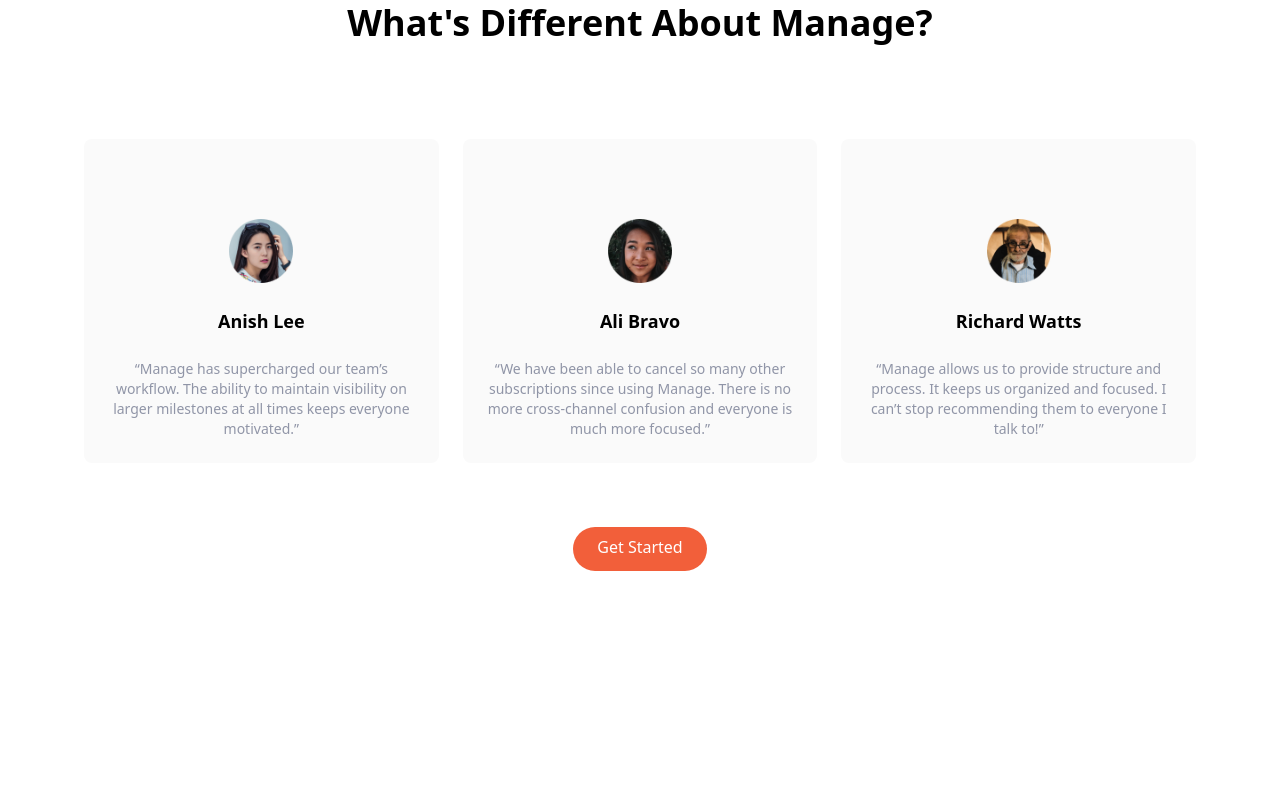
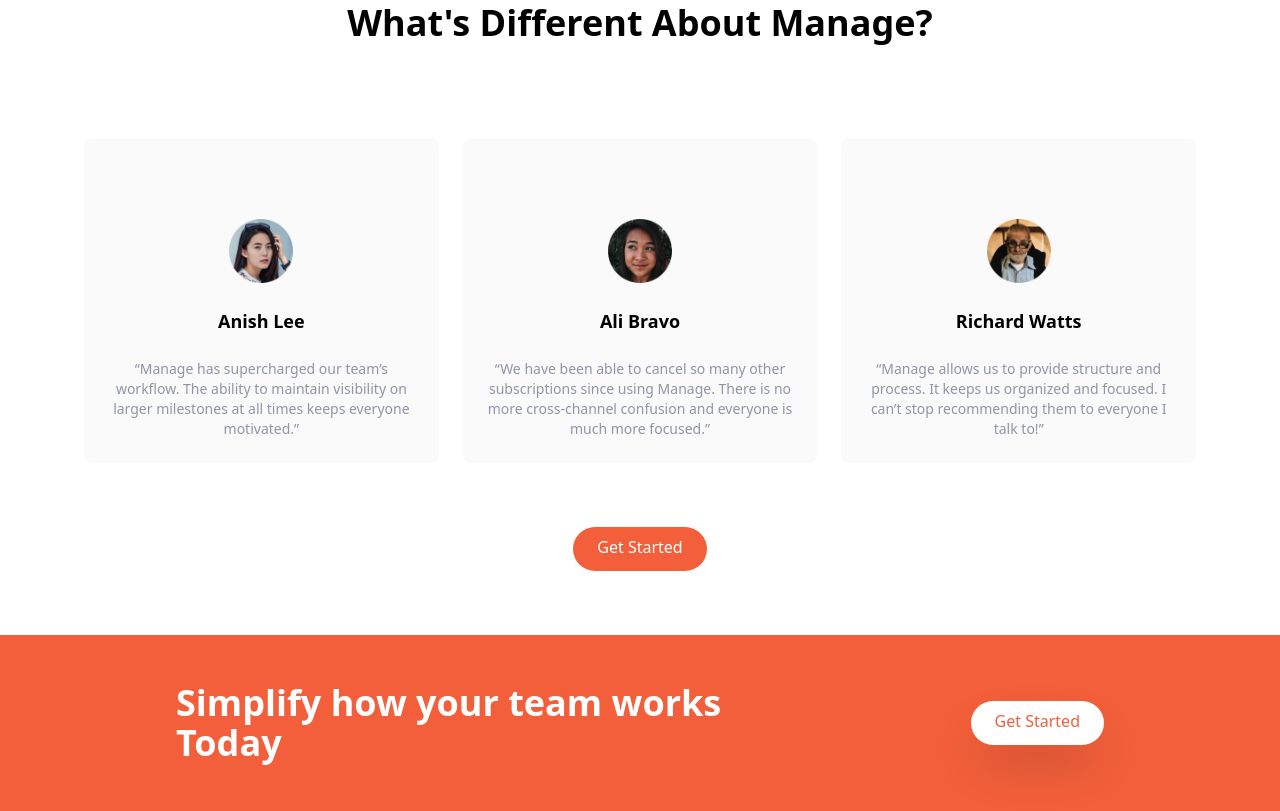
Before and after one commit to ravindujayaweera99/tailwind_landing, a website: page index.html in a window 1280 px wide. Shown: the part 1217-2028 px from the top of the page. Before the commit the page ends 1852 px from the top, so only its background shows below. Drawn offline with Linux system fonts and the light colour scheme.

Commit message:
CTA section done

```diff
--- a/index.html
+++ b/index.html
@@ -236,5 +236,28 @@
         </div>
       </div>
     </section>
+
+    <!-- CTA section -->
+    <section id="cta" class="bg-brightRed">
+      <!-- flex container -->
+      <div
+        class="container flex flex-col items-center justify-between px-6 py-24 mx-auto space-y-12 md:py-12 md:flex-row md:space-y-0"
+      >
+        <!-- Heading -->
+        <h2
+          class="text-5xl font-bold leading-tight text-center text-white md:text-4xl md:max-w-xl md:text-left"
+        >
+          Simplify how your team works Today
+        </h2>
+        <!-- button -->
+        <div>
+          <a
+            href=""
+            class="md:inline-block p-3 px-6 pt-2 text-brightRed bg-white rounded-full shadow-2xl baseline hover:bg-gray-300"
+            >Get Started</a
+          >
+        </div>
+      </div>
+    </section>
   </body>
 </html>
```
Also changed, not shown: css/main.css.
